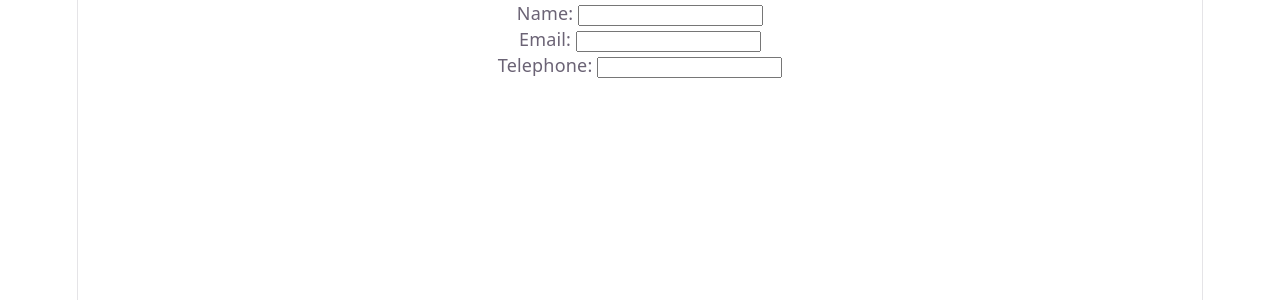
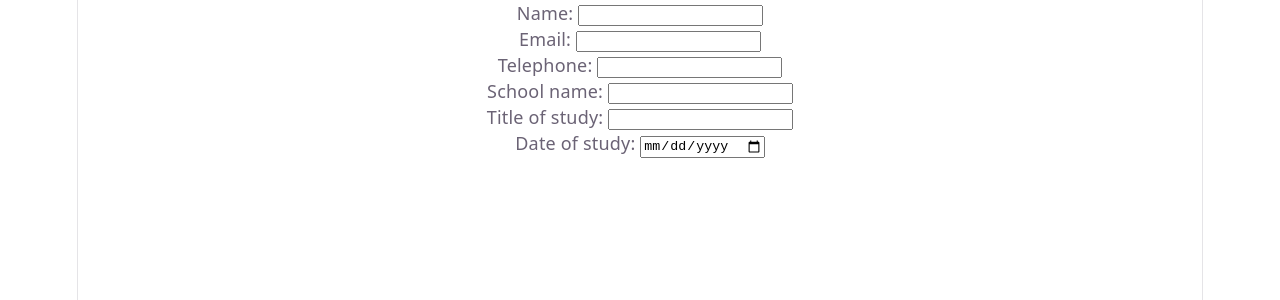
Before and after one commit to Muze32/CV-Application, a React (Vite) app: page / in a window 1280 px wide. Shown: the top 300 px of the page. Built offline with nearby package versions, Linux system fonts and the light colour scheme.

Commit message:
Add experience section

```diff
--- a/src/App.jsx
+++ b/src/App.jsx
@@ -1,4 +1,10 @@
 import { useState } from "react";
+import {
+  personFields,
+  experienceFields,
+  initialPerson,
+  initialExperience,
+} from "./data";
 
 function FormField({ type, children, value, onChange, name }) {
   return (
@@ -11,36 +17,63 @@ function FormField({ type, children, value, onChange, name }) {
   );
 }
 
-export default function FormSection() {
-  const [person, setPerson] = useState({
-    name: "",
-    email: "",
-    tel: "",
-  });
+function FormSection({ obj, fields, handleChange }) {
+  return (
+    <>
+      {fields.map((field, index) => {
+        const value = obj[field.name];
+        return (
+          <FormField
+            type={field.type ? field.type : "text"}
+            value={field.value}
+            onChange={handleChange}
+            key={index}
+            name={field.name}
+          >
+            {field.text}:{" "}
+          </FormField>
+        );
+      })}
+    </>
+  );
+}
 
-  const fields = [
-    { text: "Name", type: "text", value: person.name, name: "name" },
-    { text: "Email", type: "email", value: person.email, name: "email" },
-    { text: "Telephone", type: "tel", value: person.tel, name: "tel" },
-  ];
+export default function Form() {
+  const [person, setPerson] = useState(initialPerson);
 
-  function handleChange(e) {
+  function handlePersonChange(e) {
     setPerson({ ...person, [e.target.name]: e.target.value });
+  }
+
+  const [experience, setExperience] = useState(initialExperience);
+
+  function handleExperienceChange(e) {
+    setExperience({
+      ...experience,
+      [e.target.name]: e.target.value,
+    });
   }
 
   return (
     <>
-      {fields.map((field, index) => (
-        <FormField
-          type={field.type}
-          value={field.value}
-          onChange={handleChange}
-          key={index}
-          name={field.name}
-        >
-          {field.text}:{" "}
-        </FormField>
-      ))}
+      <FormSection
+        obj={person}
+        fields={personFields}
+        handleChange={handlePersonChange}
+      ></FormSection>
+
+      <div>{person.name}</div>
+      <div>{person.email}</div>
+      <div>{person.tel}</div>
+
+      <FormSection
+        obj={experience}
+        fields={experienceFields}
+        handleChange={handleExperienceChange}
+      ></FormSection>
+      <div>{experience.schoolName}</div>
+      <div>{experience.title}</div>
+      <div>{experience.dateOfStudy}</div>
     </>
   );
 }
--- /dev/null
+++ b/src/data.js
@@ -0,0 +1,24 @@
+const personFields = [
+  { text: "Name", name: "name" },
+  { text: "Email", type: "email", name: "email" },
+  { text: "Telephone", type: "tel", name: "tel" },
+];
+const experienceFields = [
+  { text: "School name", name: "schoolName" },
+  { text: "Title of study", name: "title" },
+  { text: "Date of study", type: "date", name: "dateOfStudy" },
+];
+
+const initialPerson = {
+  name: "",
+  email: "",
+  tel: "",
+};
+
+const initialExperience = {
+  schoolName: "",
+  title: "",
+  dateOfStudy: "",
+};
+
+export { personFields, experienceFields, initialPerson, initialExperience };
```
